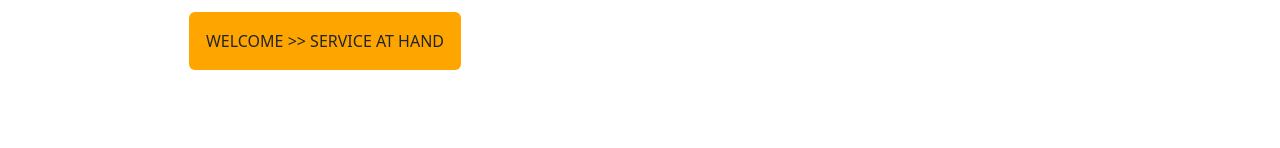
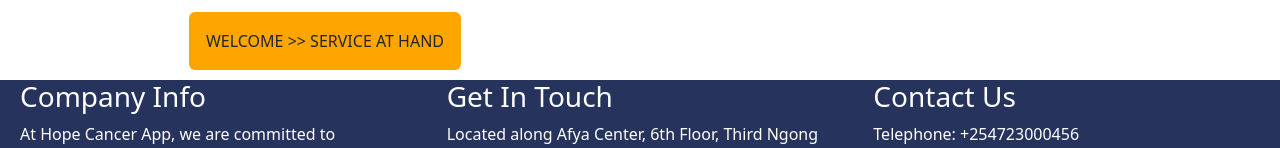
Before and after one commit to ruqayashar1/hope-cancer-app, a React (Create React App) app in the folder client/: page /homepage in a window 1280 px wide. Shown: the part 804-952 px from the top of the page. Built offline with nearby package versions, Linux system fonts and the light colour scheme.

Commit message:
homepage

```diff
--- a/client/src/components/Body/Body.css
+++ b/client/src/components/Body/Body.css
@@ -9,7 +9,7 @@
 #body img {
   /* margin-right: 10px; */
   border: 5px solid red;
-  height: 100%;
+  height: 50%;
   flex: 1;
 }
 
@@ -21,7 +21,7 @@
 
 #body h1 {
   color: white;
-  font-size: 100px;
+  font-size: 50px;
 }
 
 #body p {
--- a/client/src/components/Body/Body.jsx
+++ b/client/src/components/Body/Body.jsx
@@ -38,7 +38,7 @@
           </div>
         </div>
       </div>
-      <div style={{ minHeight: "700px" }}></div>
+      <div style={{ minHeight: "10px" }}></div>
     </div>
   );
 }
```
